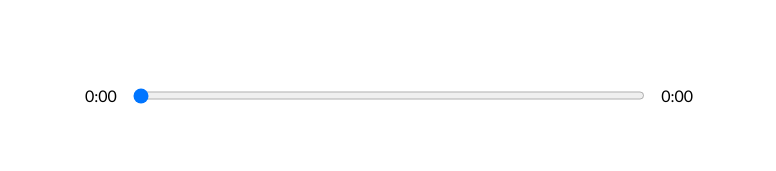
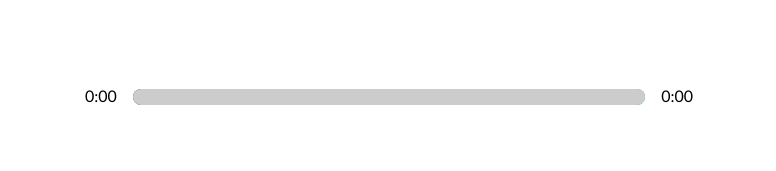
Before and after one commit to lannisterrr/react-music-player, a React (Create React App) app: page / in a window 1280 px wide. Shown: the part 469-640 px from the top of the page, without its empty margins (251-1027 px from the left). Built offline with nearby package versions, Linux system fonts and the light colour scheme.

Commit message:
useEffect removed and project 1.0 finished

```diff
--- a/src/App.js
+++ b/src/App.js
@@ -2,7 +2,7 @@
 import './styles/app.scss';
 import Song from './components/Song';
 import Player from './components/Player';
-import data from './util';
+import data from './data';
 import Library from './components/Library';
 import Nav from './components/Nav';
 function App() {
@@ -13,19 +13,35 @@
   const [songInfo, setSongInfo] = useState({
     currentTime: 0,
     duration: 0,
+    animationPercentage: 0,
   });
   const [libraryStatus, setLibraryStatus] = useState(false);
 
   const timeUpdateHandler = e => {
     let current = e.target.currentTime;
     let duration = e.target.duration;
+    // calculate Percentage
+    const roundedCurrent = Math.round(current);
+    const roundedDuration = Math.round(duration);
+    const animation = Math.round((roundedCurrent / roundedDuration) * 100);
 
-    setSongInfo({ ...songInfo, currentTime: current, duration }); // ... for previous value in object
+    setSongInfo({
+      ...songInfo,
+      currentTime: current,
+      duration,
+      animationPercentage: animation,
+    }); // ... for previous value in object
+  };
+
+  const songEndHandler = async () => {
+    let currentIndex = songs.findIndex(song => song.id === currentSong.id); // if any object in the array has an id match with song you are playing
+    await setCurrentSong(songs[(currentIndex + 1) % songs.length]); // when it reaches 9 % 9 = 0 , it sets again songs[0]
+    if (isPlaying) audioRef.current.play();
   };
   return (
-    <div className="App">
+    <div className={`App ${libraryStatus ? 'library-active' : ''}`}>
       <Nav libraryStatus={libraryStatus} setLibraryStatus={setLibraryStatus} />
-      <Song currentSong={currentSong} />
+      <Song currentSong={currentSong} isPlaying={isPlaying} />
       <Player
         isPlaying={isPlaying}
         setIsPlaying={setIsPlaying}
@@ -35,6 +51,7 @@
         songInfo={songInfo}
         setCurrentSong={setCurrentSong}
         songs={songs}
+        setSongs={setSongs}
       />
       <Library
         audioRef={audioRef}
@@ -49,6 +66,7 @@
         onLoadedMetadata={timeUpdateHandler}
         ref={audioRef}
         src={currentSong.audio}
+        onEnded={songEndHandler}
       ></audio>
     </div>
   );
--- a/src/components/LibrarySongs.js
+++ b/src/components/LibrarySongs.js
@@ -9,8 +9,8 @@
   setSongs,
   id,
 }) => {
-  const songSelectHandler = () => {
-    setCurrentSong(song); // outstanding you did it your self
+  const songSelectHandler = async () => {
+    await setCurrentSong(song); // outstanding you did it your self
     // Add active state
     const newSongs = songs.map(song => {
       if (song.id === id) {
@@ -27,17 +27,10 @@
         };
       }
     });
+    console.log('Change in Library');
     setSongs(newSongs);
     // to deal with toggling between different songs while playing .
-    if (isPlaying) {
-      const playPromise = audioRef.current.play();
-      // when the audio is ready to play and not undefined then play the music
-      if (playPromise !== undefined) {
-        playPromise.then(audio => {
-          audioRef.current.play();
-        });
-      }
-    }
+    if (isPlaying) audioRef.current.play();
   };
   return (
     // 'library-song' is generated with map and contains each song's information
--- a/src/components/Player.js
+++ b/src/components/Player.js
@@ -16,7 +16,30 @@
   songInfo,
   setCurrentSong,
   songs,
+  setSongs,
 }) => {
+  // useEffect to add an active state when we skip over the songs
+  // think - we are replicating the same thing of adding an active state but when the state changes
+
+  const activeLibraryHandler = nextPrev => {
+    const newSongs = songs.map(song => {
+      // active state while skipping songs
+      if (song.id === nextPrev.id) {
+        return {
+          ...song,
+          active: true,
+        };
+      } else {
+        return {
+          ...song,
+          active: false,
+        };
+      }
+    });
+    setSongs(newSongs);
+  };
+
+  // Event Handler
   const playSongHandler = () => {
     if (isPlaying) {
       audioRef.current.pause();
@@ -45,21 +68,30 @@
     setSongInfo({ ...songInfo, currentTime: e.target.value }); // this sets our Slider(UI) in sync with the currentTime but not audio
   }
 
-  function skipSongHandler(direction) {
+  async function skipSongHandler(direction) {
     // we need to check i which position I am i.e the 'index'. The currentSong object doesn't have the index.
     // check if the song that I am playing has an id that is equal to the any id in the songs array. than give me the index of that
     let currentIndex = songs.findIndex(song => song.id === currentSong.id); // if any object in the array has an id match with song you are playing
     if (direction === 'skip-forward') {
-      setCurrentSong(songs[(currentIndex + 1) % songs.length]); // when it reaches 9 % 9 = 0 , it sets again songs[0]
+      await setCurrentSong(songs[(currentIndex + 1) % songs.length]); // when it reaches 9 % 9 = 0 , it sets again songs[0]
+      activeLibraryHandler(songs[(currentIndex + 1) % songs.length]);
     }
     if (direction === 'skip-back') {
       if ((currentIndex - 1) % songs.length === -1) {
-        setCurrentSong(songs[songs.length - 1]);
+        await setCurrentSong(songs[songs.length - 1]);
+        activeLibraryHandler(songs[songs.length - 1]);
+        if (isPlaying) audioRef.current.play();
         return; // because we don't want the below code to run
       }
-      setCurrentSong(songs[(currentIndex - 1) % songs.length]);
+      await setCurrentSong(songs[(currentIndex - 1) % songs.length]);
+      activeLibraryHandler(songs[(currentIndex - 1) % songs.length]);
     }
+    if (isPlaying) audioRef.current.play();
   }
+
+  const trackAnim = {
+    transform: `translateX(${songInfo.animationPercentage}%)`,
+  };
 
   return (
     <div className="player-container">
@@ -69,6 +101,12 @@
             ? getTime(songInfo.currentTime)
             : '0:00'}
         </p>
+        <div
+          style={{
+            background: `linear-gradient(to right , ${currentSong.color[0]},${currentSong.color[1]})`,
+          }}
+          className="track"
+        >
           <input
             min={0}
             max={`${songInfo.duration}`}
@@ -76,6 +114,8 @@
             type="range"
             onChange={dragHandler}
           />
+          <div style={trackAnim} className="animate-track"></div>
+        </div>
         <p>
           {getTime(songInfo.duration) ? getTime(songInfo.duration) : '0:00'}
         </p>
--- a/src/components/Song.js
+++ b/src/components/Song.js
@@ -1,9 +1,13 @@
 import React from 'react';
 
-const Song = ({ currentSong }) => {
+const Song = ({ currentSong, isPlaying }) => {
   return (
     <div className="song-container">
-      <img src={currentSong.cover} alt="song-cover" />
+      <img
+        src={currentSong.cover}
+        className={isPlaying ? 'rotateSong' : ''}
+        alt="song-cover"
+      />
       <h2>{currentSong.name}</h2>
       <h3>{currentSong.artist}</h3>
     </div>
--- a/src/util.js
+++ b/src/data.js
@@ -89,7 +89,7 @@
       artist: 'Tanveer Evan',
       audio:
         'https://sdlhivkecdnems01.cdnsrv.jio.com/jiosaavn.cdn.jio.com/095/413a74167454b6070c9e37fe2e4f5495_160.mp4',
-      color: ['#6F4483', '#E0A468'],
+      color: ['#0491CF', '#A35966'],
       id: uuidv4(),
       active: false,
     },
--- a/src/styles/_library.scss
+++ b/src/styles/_library.scss
@@ -21,7 +21,6 @@
   align-items: center;
   padding: 1rem 2rem 1rem 2rem;
   cursor: pointer;
-
   img {
     width: 30%;
   }
@@ -69,3 +68,9 @@
   transform: translateX(0%);
   opacity: 1;
 }
+
+@media screen and (max-width: 768px) {
+  .library {
+    width: 100%;
+  }
+}
--- a/src/styles/_nav.scss
+++ b/src/styles/_nav.scss
@@ -18,3 +18,11 @@
     }
   }
 }
+
+@media screen and (max-width: 768px) {
+  nav {
+    button {
+      z-index: 10;
+    }
+  }
+}
--- a/src/styles/_player.scss
+++ b/src/styles/_player.scss
@@ -12,7 +12,9 @@
   display: flex;
   input {
     width: 100%;
-    padding: 1rem 0rem;
+    -webkit-appearance: none;
+    background: transparent;
+    cursor: pointer;
   }
   p {
     padding: 1rem;
@@ -29,3 +31,51 @@
     cursor: pointer;
   }
 }
+
+input[type='range']:focus {
+  outline: none;
+}
+
+input[type='range']::-webkit-slider-thumb {
+  -webkit-appearance: none;
+  height: 16px;
+  width: 16px;
+}
+
+input[type='range']::-moz-range-thumb {
+  -webkit-appearance: none;
+  background: transparent;
+  border: none;
+}
+
+.track {
+  background: lightblue;
+  width: 100%;
+  height: 1rem;
+  margin-top: 1.2rem;
+  position: relative;
+  border-radius: 1rem;
+  overflow: hidden;
+}
+
+.animate-track {
+  background: rgb(204, 204, 204);
+  width: 100%;
+  height: 100%;
+  position: absolute;
+  top: 0;
+  left: 0;
+  // we are moving this div away from left, so the parent div color shows
+  transform: translateX(0%); // it repositions an element horizontoly
+  // none prevents all click, state and cursor options on the specified HTML element
+  pointer-events: none; // so we can grab and drag
+}
+
+@media screen and (max-width: 768px) {
+  .time-control {
+    width: 90%;
+  }
+  .player-control {
+    width: 60%;
+  }
+}
--- a/src/styles/_song.scss
+++ b/src/styles/_song.scss
@@ -15,3 +15,23 @@
     font-size: 1rem;
   }
 }
+@media screen and (max-width: 768px) {
+  .song-container {
+    img {
+      width: 60%;
+    }
+  }
+}
+
+@keyframes rotate {
+  from {
+    transform: rotate(0deg);
+  }
+  to {
+    transform: rotate(360deg);
+  }
+}
+
+.rotateSong {
+  animation: rotate 20s linear forwards infinite;
+}
--- a/src/styles/app.scss
+++ b/src/styles/app.scss
@@ -20,6 +20,13 @@
   color: rgb(100, 100, 100);
 }
 
+.App {
+  transition: all 0.5s ease;
+}
+.library-active {
+  margin-left: 30%;
+}
+
 @import './library';
 @import './player';
 @import './song';
```
Lines whose indentation alone changed are shown as unchanged.
